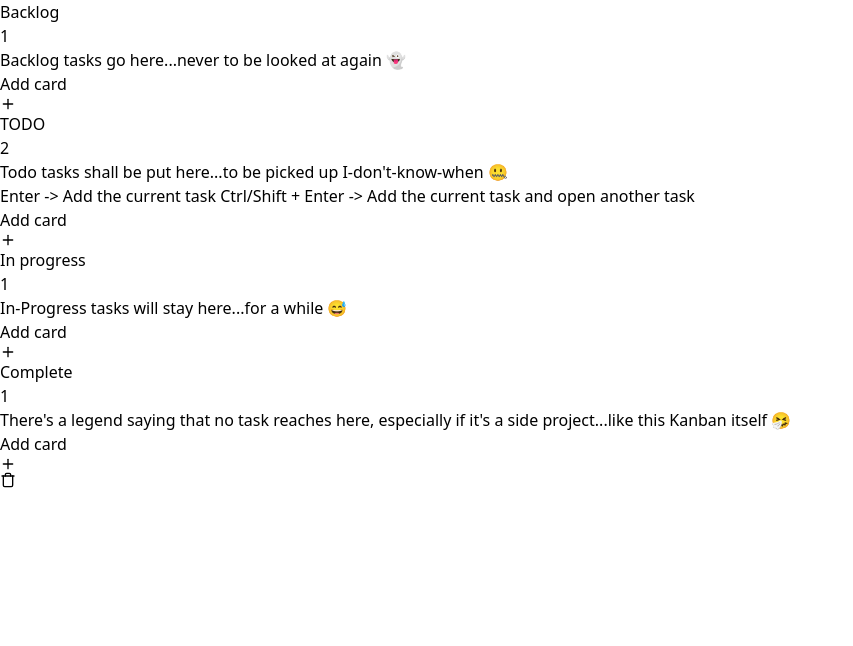
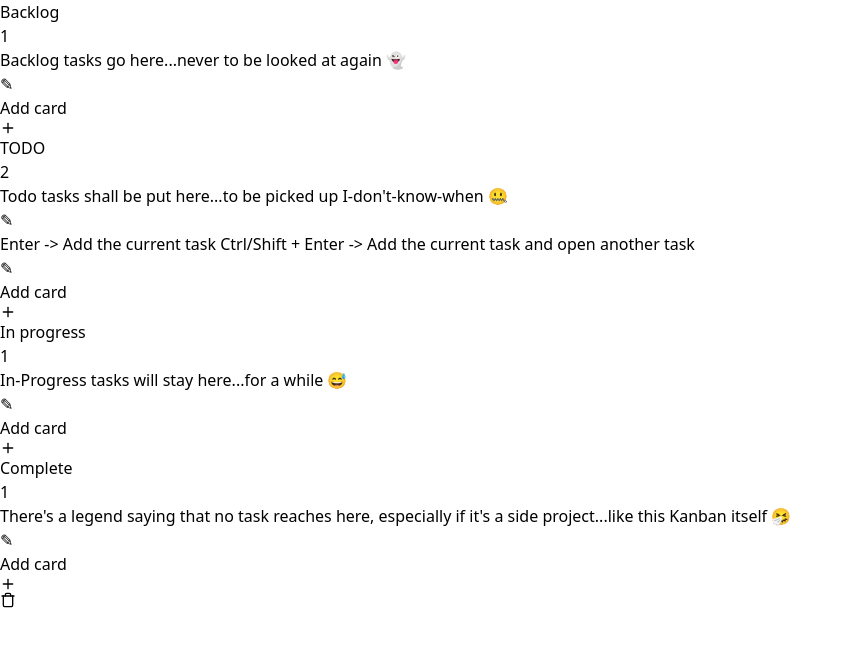
Before and after one commit to mohithgupta/DragNDropKanban, a React (Vite) app: page / in a window 1280 px wide. Shown: the top 646 px of the page, without its empty margins (0-853 px from the left). Built offline with nearby package versions, Linux system fonts and the light colour scheme.

Commit message:
Added edit functionality for the cards and some minor styking changes

```diff
--- a/src/Card.jsx
+++ b/src/Card.jsx
@@ -1,8 +1,36 @@
-/* eslint-disable react/prop-types */
+import { useState, useRef } from 'react';
 import { motion } from "framer-motion";
 import { DropIndicatorLine } from './DropIndicatorLine';
 
-export const Card = ({ title, id, column, handleDragStart }) => {
+export const Card = ({ title, id, column, handleDragStart, setCards }) => {
+  const [isEditing, setIsEditing] = useState(false);
+  const [editTitle, setEditTitle] = useState(title);
+  const textareaRef = useRef(null);
+
+  const handleEditSave = () => {
+    setCards((prevCards) =>
+      prevCards.map((card) =>
+        card.id === id ? { ...card, title: editTitle } : card
+      )
+    );
+    setIsEditing(false);
+  };
+
+  const handleKeyDown = (e) => {
+    if (e.key === 'Enter') handleEditSave(e);
+  };
+
+  const handleEditClick = () => {
+    setIsEditing(true);
+    requestAnimationFrame(() => {
+      if (textareaRef.current) {
+        const textarea = textareaRef.current;
+        textarea.focus();
+        textarea.setSelectionRange(textarea.value.length, textarea.value.length);
+      }
+    });
+  };
+
   return (
     <>
       <DropIndicatorLine beforeId={id} column={column} />
@@ -11,9 +39,27 @@ export const Card = ({ title, id, column, handleDragStart }) => {
         layoutId={id}
         draggable="true"
         onDragStart={(e) => handleDragStart(e, { title, id, column })}
-          className="cursor-grab rounded border border-neutral-700 bg-neutral-800 p-3 active:cursor-grabbing"
+        className="group relative cursor-grab rounded border border-neutral-700 bg-neutral-800 p-3 active:cursor-grabbing"
       >
-          <p className="text-sm text-neutral-100">{title}</p>
+        {isEditing && (
+          <textarea
+            type="text"
+            ref={textareaRef}
+            value={editTitle}
+            onChange={(e) => setEditTitle(e.target.value)}
+            onBlur={handleEditSave}
+            onKeyDown={handleKeyDown}
+            className="absolute left-0 top-0 w-full h-full resize-none p-2 text-neutral-900"
+            autoFocus
+          />
+        )}
+        <p className="text-sm text-neutral-100 break-words">{title}</p>
+        <button
+          className={`absolute top-1 right-1 hidden ${!isEditing && "group-hover:inline"} invert border-[1px] w-6 rounded-[100%] bg-neutral-900 hover:bg-neutral-700`}
+          onClick={handleEditClick}
+        >
+          ✎
+        </button>
       </motion.div>
     </>
   );
--- a/src/Column.jsx
+++ b/src/Column.jsx
@@ -124,7 +124,7 @@ export const Column = ({ title, headingColor, cards, column, setCards }) => {
             dragActive ? "bg-neutral-800/50" : "bg-neutral-800/0"
           }`}
         >
-          {filteredCards.map((card) => <Card key={card.id} {...card} handleDragStart={handleDragStart} onTouchEnd={handleDragStart} />)}
+          {filteredCards.map((card) => <Card key={card.id} {...card} handleDragStart={handleDragStart} setCards={setCards} />)}
           <DropIndicatorLine beforeId={null} column={column} />
           <AddCard column={column} setCards={setCards} />
         </div>
--- a/src/Kanban.jsx
+++ b/src/Kanban.jsx
@@ -1,6 +1,6 @@
 /* eslint-disable react/prop-types */
 import { useState, useEffect } from "react";
-import { TrashCan } from "./TrashCan";
+import { TrashCanCard } from "./TrashCanCard";
 import { Column } from './Column';
 
 export const Kanban = () => {
@@ -41,7 +41,7 @@ export const Kanban = () => {
         cards={cards}
         setCards={setCards}
       />
-      <TrashCan setCards={setCards} />
+      <TrashCanCard setCards={setCards} />
     </div>
   );
 };
--- a/src/TrashCan.jsx
+++ b/src/TrashCanCard.jsx
@@ -3,7 +3,7 @@ import { useState } from 'react';
 import { FaFire } from 'react-icons/fa';
 import { FiTrash } from 'react-icons/fi';
 
-export const TrashCan = ({ setCards }) => {
+export const TrashCanCard = ({ setCards }) => {
     const [active, setActive] = useState(false);
 
     const handleDragOver = (e) => {
--- a/src/index.css
+++ b/src/index.css
@@ -1,3 +1,19 @@
 @tailwind base;
 @tailwind components;
 @tailwind utilities;
+
+/* width */
+::-webkit-scrollbar {
+    width: 10px;
+}
+
+  /* Handle */
+::-webkit-scrollbar-thumb {
+    background: #776d6d;
+    border-radius: 10px;
+}
+
+  /* Handle on hover */
+::-webkit-scrollbar-thumb:hover {
+    background: #776d6d;
+}
```
Lines whose indentation alone changed are shown as unchanged.
